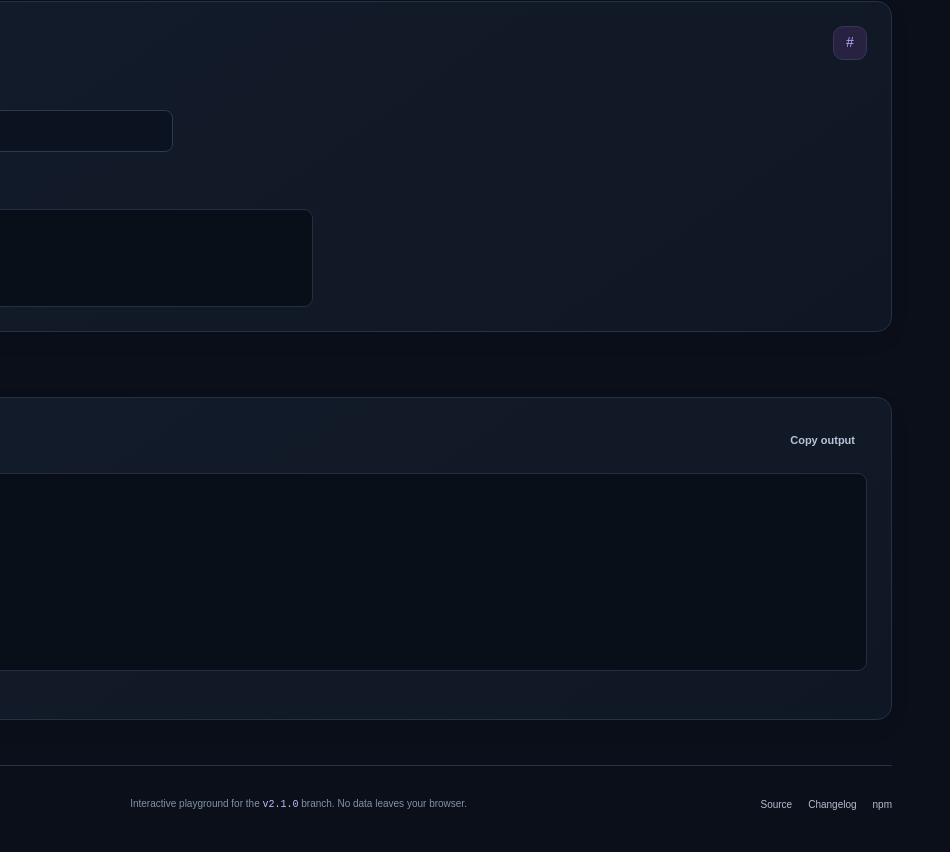
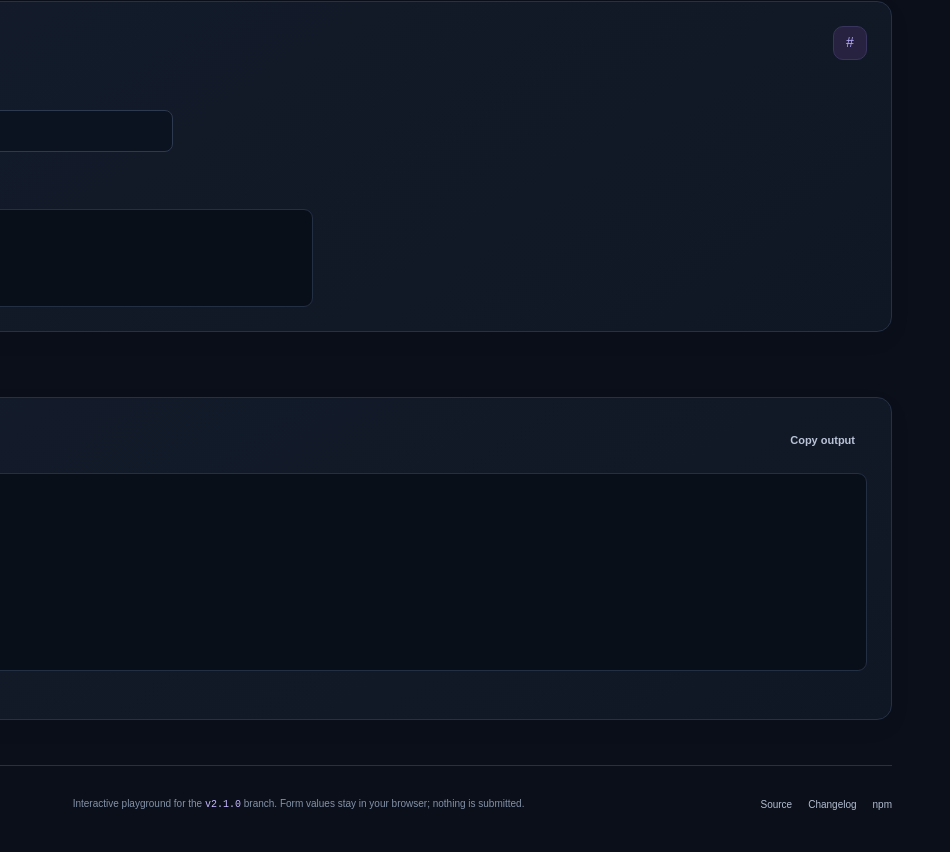
Before and after one commit to ArhiMEN/AdaptForm, a website built with Vite: page demo/index.html in a window 1280 px wide. Shown: the part 3013-3865 px from the top of the page, 330-1280 px from the left. Built offline with nearby package versions, Linux system fonts and the light colour scheme.

Commit message:
Clarify demo data handling

```diff
--- a/demo/index.html
+++ b/demo/index.html
@@ -184,7 +184,7 @@ form.toJSON()</code></pre>
 
         <footer class="footer">
           <a class="brand footer-brand" href="#top"><span class="brand-mark">A</span><span>AdaptForm</span></a>
-          <p>Interactive playground for the <code>v2.1.0</code> branch. No data leaves your browser.</p>
+          <p>Interactive playground for the <code>v2.1.0</code> branch. Form values stay in your browser; nothing is submitted.</p>
           <div class="footer-links"><a href="https://github.com/ArhiMEN/AdaptForm/tree/v2.1.0" target="_blank" rel="noreferrer">Source</a><a href="https://github.com/ArhiMEN/AdaptForm/blob/v2.1.0/CHANGELOG.md" target="_blank" rel="noreferrer">Changelog</a><a href="https://www.npmjs.com/package/adaptform" target="_blank" rel="noreferrer">npm</a></div>
         </footer>
       </main>
```
